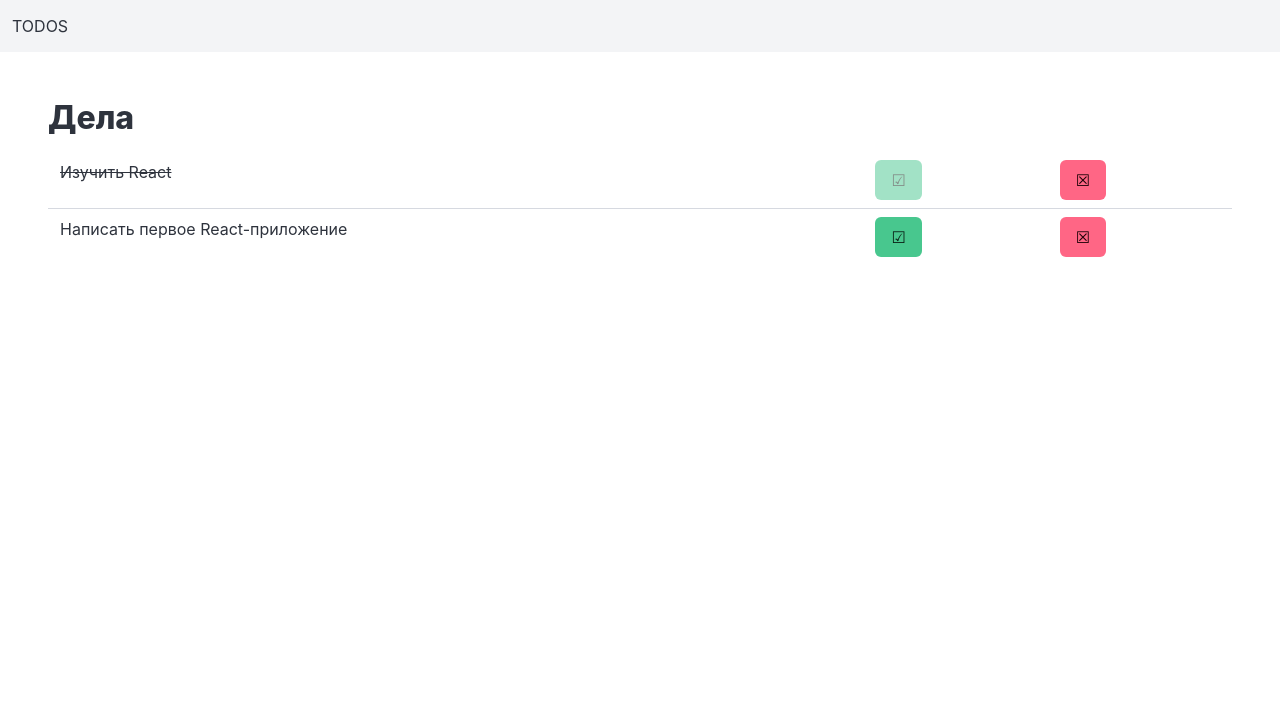
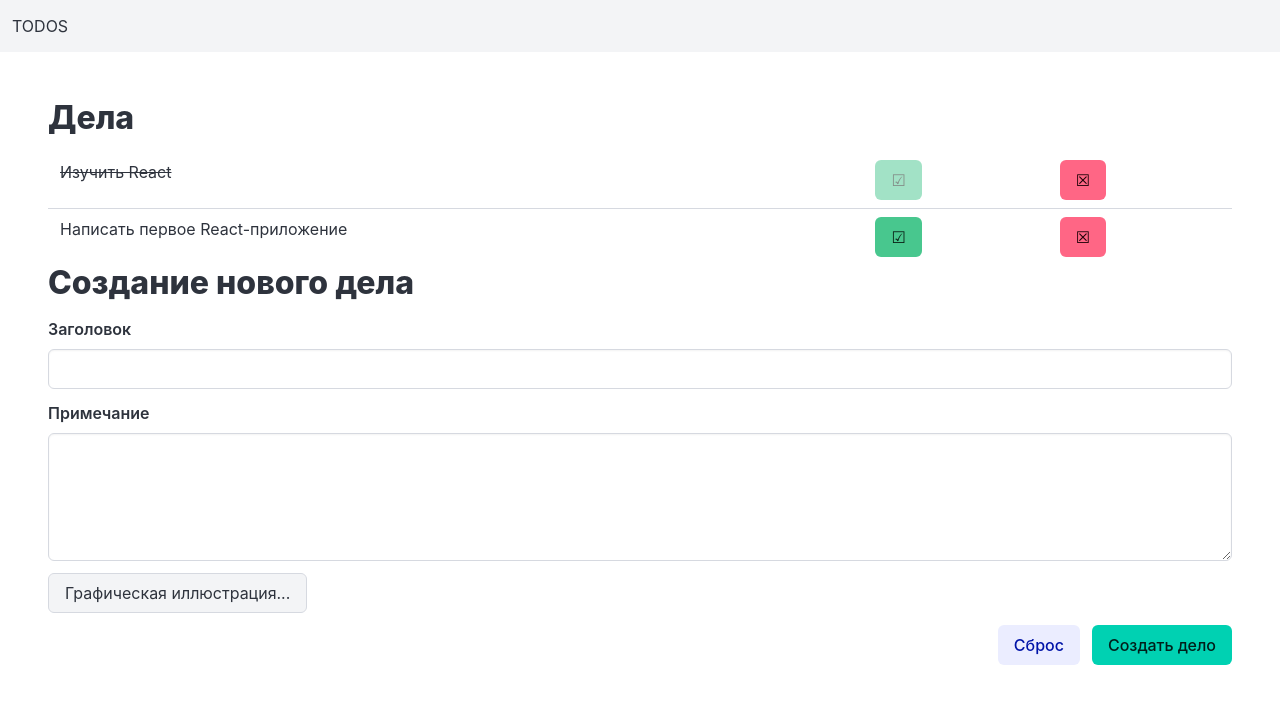
Before and after one commit to AntonBobylev/todos, a React (Create React App) app: page / in a window 1280 px wide. Shown: the top 704 px of the page. Built offline with nearby package versions, Linux system fonts and the light colour scheme.

Commit message:
create new todo form added

```diff
--- a/src/App.js
+++ b/src/App.js
@@ -1,5 +1,7 @@
 import {Component} from 'react';
+
 import TodoList from './TodoList';
+import TodoAdd from './TodoAdd';
 
 const date1 = new Date (2021, 7, 19, 14,5);
 const date2 = new Date (2021, 7, 19, 15,23);
@@ -30,6 +32,7 @@
 
         this.setDone = this.setDone.bind(this);
         this.delete = this.delete.bind(this);
+        this.add = this.add.bind(this);
     }
 
     render()
@@ -45,6 +48,7 @@
                 </nav>
                 <main className="content px-6 mt-6">
                     <TodoList list={this.state.data} setDone={this.setDone} delete={this.delete} />
+                    <TodoAdd add={this.add}/>
                 </main>
             </div>
         );
@@ -68,4 +72,10 @@
 
         this.setState((state) => ({data: newData}))
     }
+
+    add(deed)
+    {
+        this.state.data.push(deed);
+        this.setState((state) => ({}));
+    }
 };
--- /dev/null
+++ b/src/TodoAdd.js
@@ -0,0 +1,122 @@
+import {Component} from 'react';
+
+export default class TodoAdd extends Component
+{
+    constructor(props)
+    {
+        super(props);
+
+        this.handleTitleChange = this.handleTitleChange.bind(this);
+        this.handleDescChange = this.handleDescChange.bind(this);
+        this.handleImageChange = this.handleImageChange.bind(this);
+        this.handleFormSubmit = this.handleFormSubmit.bind(this);
+
+        this.clearFormData();
+    }
+
+    clearFormData()
+    {
+        this.formData = {
+            title: '',
+            desc: '',
+            image: ''
+        };
+    }
+
+    handleTitleChange(evt)
+    {
+        this.formData.title = evt.target.value;
+    }
+
+    handleDescChange(evt)
+    {
+        this.formData.desc = evt.target.value;
+    }
+
+    handleImageChange(evt)
+    {
+        const cFiles = evt.target.files;
+        if (cFiles.length > 0) {
+            const fileReader = new FileReader(),
+                me = this;
+
+            fileReader.onload = () => {
+                me.formData.image = fileReader.result;
+            }
+
+            fileReader.readAsDataURL(cFiles[0]);
+        } else {
+            this.formData.image = '';
+        }
+    }
+
+    handleFormSubmit(evt)
+    {
+        evt.preventDefault();
+
+        const newDeed = {...this.formData},
+            date = new Date();
+
+        newDeed.done = false;
+        newDeed.createdAt = date.toLocaleString();
+        newDeed.key = date.getTime();
+
+        this.props.add(newDeed);
+        this.clearFormData();
+
+        evt.target.reset();
+    }
+
+    render()
+    {
+        return (
+            <section>
+                <h1>Создание нового дела</h1>
+                <form onSubmit={this.handleFormSubmit}>
+                    <div className="field">
+                        <label className="label">Заголовок</label>
+                        <div className="control">
+                            <input className="input" onChange={this.handleTitleChange} />
+                        </div>
+                    </div>
+                    <div className="field">
+                        <label className="label">Примечание</label>
+                        <div className="control">
+                            <textarea className="textarea" onChange={this.handleDescChange} />
+                        </div>
+                    </div>
+                    <div className="field">
+                        <div className="file">
+                            <label className="file-label">
+                                <input className="file-input"
+                                       type="file"
+                                       accept="image/*"
+                                       onChange={this.handleImageChange}
+                                />
+                                <span className="file-cta">
+                                    <span className="file-label">
+                                        Графическая иллюстрация...
+                                    </span>
+                                </span>
+                            </label>
+                        </div>
+                    </div>
+                    <div className="field is-grouped is-grouped-right">
+                        <div className="control">
+                            <input type="reset"
+                                   className="button is-link is-light"
+                                   value="Сброс"
+                            />
+                        </div>
+                        <div className="control">
+                            <input type="submit"
+                                   className="button is-primary"
+                                   value="Создать дело"
+                            />
+                        </div>
+                    </div>
+                </form>
+            </section>
+        );
+    }
+}
```
